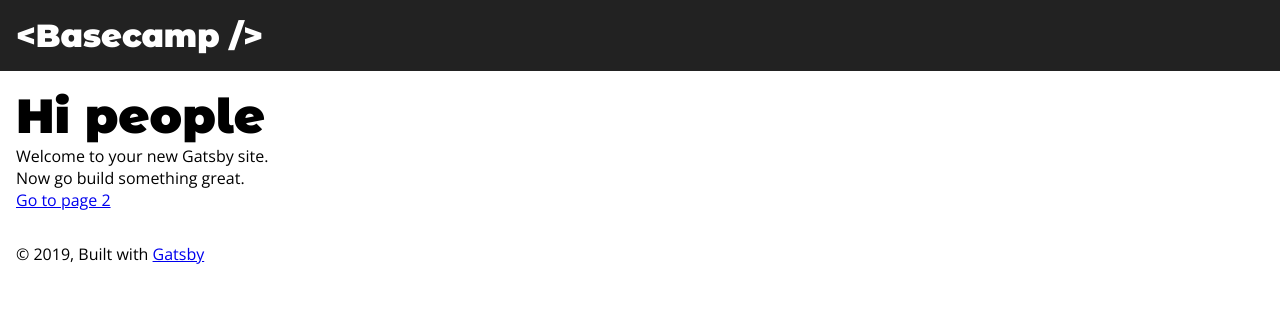
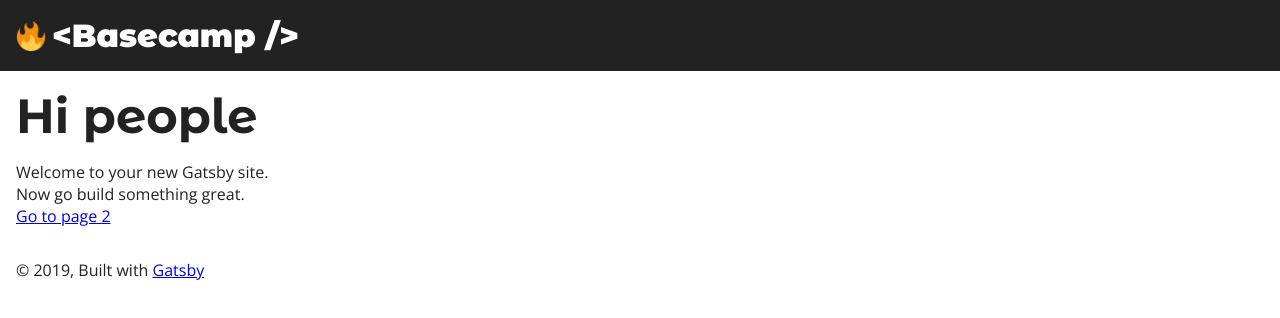
Before and after one commit to john-rock/basecamp-starter, a Gatsby site: page / in a window 1280 px wide. Built offline with nearby package versions, Linux system fonts and the light colour scheme; Gatsby itself is replaced by a stand-in of ours.

Commit message:
more structuing

```diff
--- a/gatsby-config.js
+++ b/gatsby-config.js
@@ -1,6 +1,6 @@
 module.exports = {
   siteMetadata: {
-    title: `Basecamp`,
+    title: `Basecamp - Starter`,
     description: `A customized GatsbyJS starter.`,
     author: `John Rock`,
   },
@@ -19,8 +19,8 @@ module.exports = {
     {
       resolve: `gatsby-plugin-manifest`,
       options: {
-        name: `gatsby-starter-default`,
-        short_name: `starter`,
+        name: `Basecamp`,
+        short_name: `basecamp`,
         start_url: `/`,
         background_color: `#663399`,
         theme_color: `#663399`,
@@ -34,7 +34,7 @@ module.exports = {
         google: {
           // Add fonts here.
           // https://github.com/typekit/webfontloader
-          families: ['Montserrat Alternates:300,400,900', 'Open Sans']
+          families: ['Montserrat Alternates:300,400,700,900', 'Open Sans:400,700']
         }
       }
     }
--- a/src/components/header.js
+++ b/src/components/header.js
@@ -1,12 +1,20 @@
 import { Link } from "gatsby"
 import PropTypes from "prop-types"
 import React from "react"
+import Img from "gatsby-image"
 
-const Header = ({ siteTitle }) => (
+import Image from "./image"
+
+const Header = ({ data }) => (
   <header className="large-container">
-    <span className="site-logo">
-      <Link to="/">{"<Basecamp />"}</Link>
-    </span>
+    <div className="site-logo">
+      <Link to="/">
+        <div style={{ maxWidth: `30px`, marginRight: `6px`, flex: `1` }}>
+          <Image file="logo.png" />
+        </div>
+        <div>{"<Basecamp />"}</div>
+      </Link>
+    </div>
   </header>
 )
 
--- a/src/components/image.js
+++ b/src/components/image.js
@@ -1,32 +1,41 @@
-import React from "react"
-import { useStaticQuery, graphql } from "gatsby"
-import Img from "gatsby-image"
+import React from 'react'
+import { StaticQuery, graphql } from 'gatsby'
+import Img from 'gatsby-image'
 
-/*
- * This component is built using `gatsby-image` to automatically serve optimized
- * images with lazy loading and reduced file sizes. The image is loaded using a
- * `useStaticQuery`, which allows us to load the image from directly within this
- * component, rather than having to pass the image data down from pages.
- *
- * For more information, see the docs:
- * - `gatsby-image`: https://gatsby.dev/gatsby-image
- * - `useStaticQuery`: https://www.gatsbyjs.org/docs/use-static-query/
- */
+const renderImage=value=>{
+  const {node}= value
+  const {childImageSharp}= node
+    return (
+        <Img fluid={childImageSharp.fluid}/>
+    )
+}
 
-const Image = () => {
-  const data = useStaticQuery(graphql`
-    query {
-      placeholderImage: file(relativePath: { eq: "gatsby-astronaut.png" }) {
-        childImageSharp {
-          fluid(maxWidth: 300) {
-            ...GatsbyImageSharpFluid
+const Image = props => {
+  const { file} = props
+  return (
+    <StaticQuery
+      query={graphql`
+        query {
+          images: allFile(
+            filter: { extension: { regex: "/jpeg|jpg|png|gif/" } }
+          ) {
+            edges {
+              node {
+                extension
+                relativePath
+                childImageSharp {
+                  fluid(maxWidth: 1000) {
+                    ...GatsbyImageSharpFluid
+                  }
+                }
+              }
+            }
           }
         }
-      }
-    }
-  `)
-
-  return <Img fluid={data.placeholderImage.childImageSharp.fluid} />
+      `}
+      render={({images})=>renderImage(images.edges.find(image=>image.node.relativePath===file))}
+    />
+  )
 }
 
 export default Image
--- a/src/components/styles/base.scss
+++ b/src/components/styles/base.scss
@@ -2,11 +2,11 @@
 $webfont: 'Open Sans', sans-serif;
 $webfont2: 'Montserrat Alternates', sans-serif;
 
-$primary-color: #444;
+$primary-color: #222;
 $secondary-color: #111;
 $accent-color: #888;
 
-$text-primary-color: #000;
+$text-primary-color: #222;
 $text-secondary-color: #fff;
 $font-light: 300;
 $font-normal: 400;
--- a/src/components/styles/components/_header.scss
+++ b/src/components/styles/components/_header.scss
@@ -1,12 +1,22 @@
 header{
-    background:#222;
+    background:$primary-color;
     padding:1rem;
 }
 
+.site-logo{
+
+}
+
 .site-logo a{
+    display:flex;
+    align-items: center;
     font-weight:$font-heavy;
     color:#fff;
     text-decoration:none;
     font-size:2rem;
     font-family: $webfont2;
 }
+
+.site-logo > div{
+    flex:1;
+}
--- a/src/components/styles/components/_typography.scss
+++ b/src/components/styles/components/_typography.scss
@@ -1,6 +1,7 @@
 h1{
     font-weight:$font-bold;
     font-size:3rem;
+    margin-bottom:1rem;
 }
 
 h2{
```
Also changed, not shown: src/images/logo.png (added).
